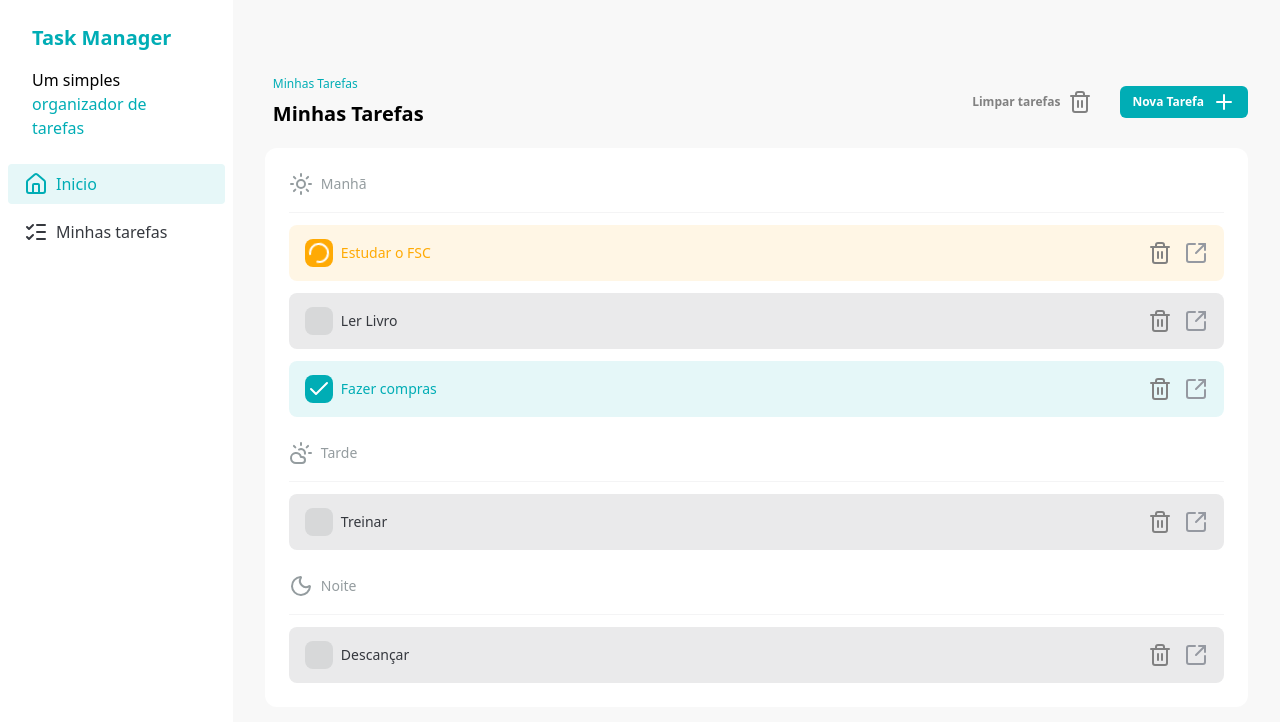
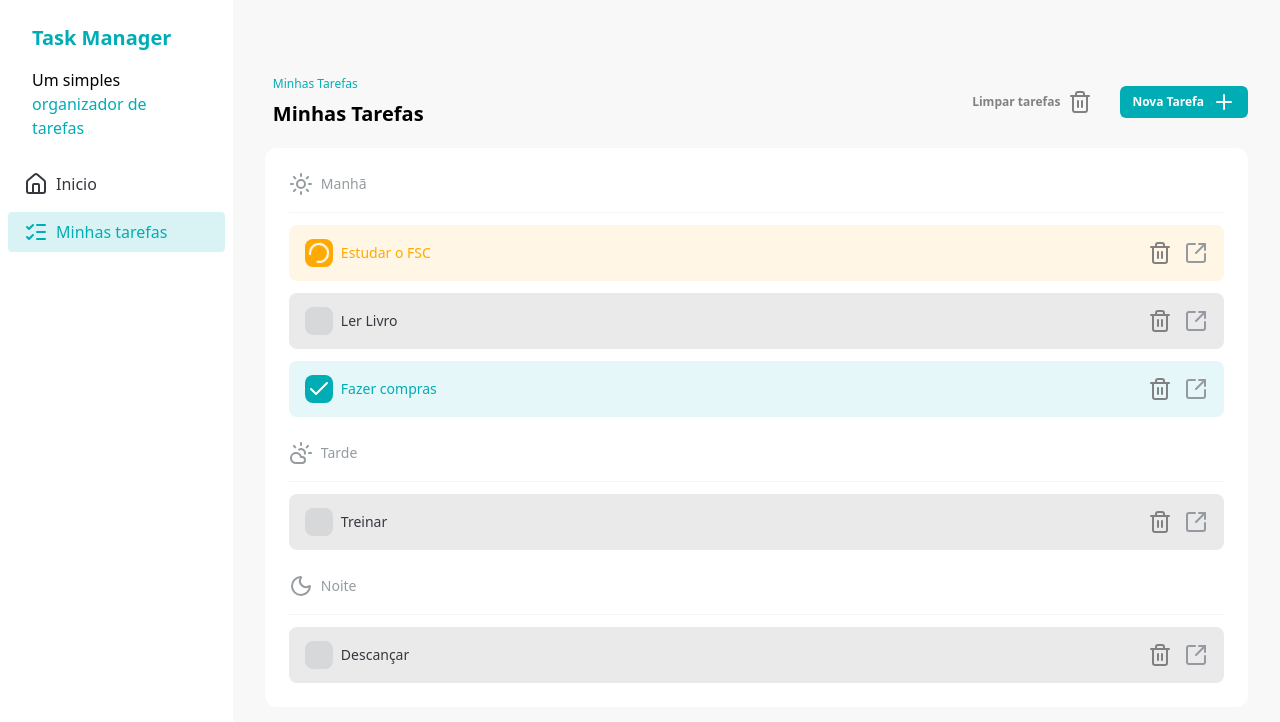
Before and after one commit to tassioNS9/task-manager, a React (Vite) app: page / in a window 1280 px wide. Shown: the top 722 px of the page. Built offline with nearby package versions, Linux system fonts and the light colour scheme.

Commit message:
refactor: add tailwind-variants to SidebarButton component

```diff
--- a/src/components/Sidebar.jsx
+++ b/src/components/Sidebar.jsx
@@ -15,11 +15,11 @@ const Sidebar = () => {
         </p>
       </div>
       <div className="flex flex-col gap-2 px-2">
-        <SidebarItem variant="selected" href="#">
+        <SidebarItem color="selected" href="#">
           <House />
           Inicio
         </SidebarItem>
-        <SidebarItem variant="unselected" href="#">
+        <SidebarItem color="unselected" href="#">
           <ListChecks />
           Minhas tarefas
         </SidebarItem>
--- a/src/components/SidebarItem.jsx
+++ b/src/components/SidebarItem.jsx
@@ -1,18 +1,21 @@
-// eslint-disable-next-line react/prop-types
-const SidebarItem = ({ children, variant, href }) => {
-  const getVariantClasses = () => {
-    if (variant === "unselected") {
-      return "text-brand-dark-blue"
-    }
-    if (variant === "selected") {
-      return "bg-[#E6F7F8] text-brand-primary"
-    }
-  }
+import { tv } from "tailwind-variants"
+
+const SidebarItem = ({ children, color, href }) => {
+  const sidebar = tv({
+    base: `hover:text-brand-primary flex items-center gap-2 rounded px-4 py-2 hover:bg-opacity-15`,
+    variants: {
+      color: {
+        unselected: "bg-brand-primary text-brand-primary bg-opacity-15",
+        selected: "text-brand-dark-blue",
+      },
+    },
+    defaultVariants: {
+      color: "unselected",
+    },
+  })
+
   return (
-    <a
-      className={`flex items-center gap-2 rounded px-4 py-2 hover:bg-[#E6F7F8] ${getVariantClasses()}`}
-      href={href}
-    >
+    <a className={sidebar({ color })} href={href}>
       {children}
     </a>
   )
```
